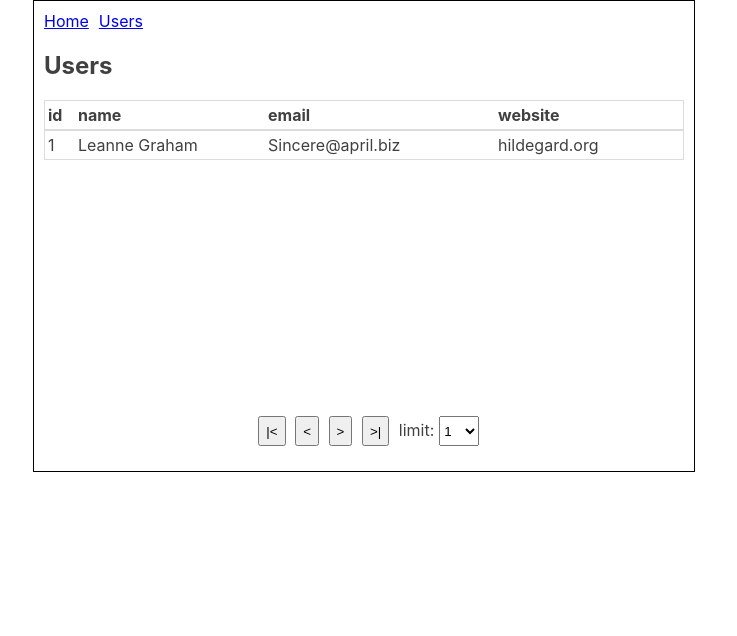
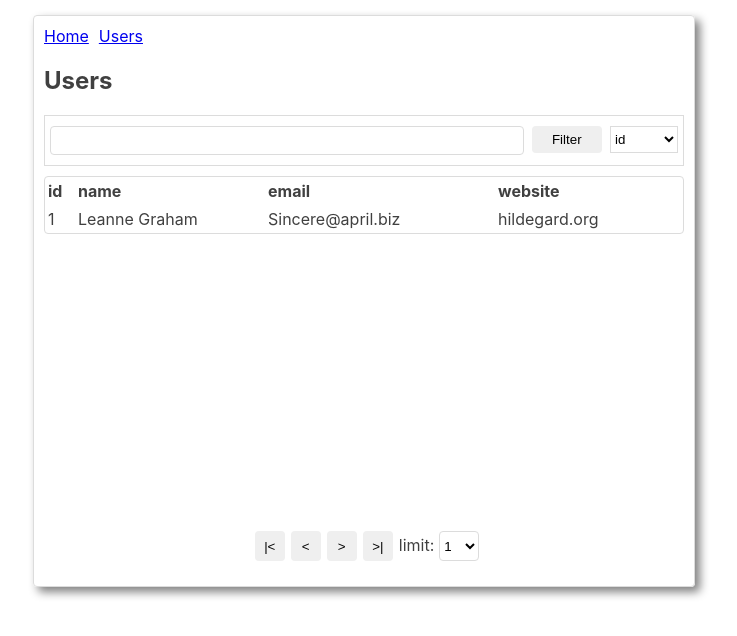
Before and after one commit to ivanseibel/react-query, a React (Create React App) app: page /users in a window 1280 px wide. Shown: the top 636 px of the page, without its empty margins (276-1013 px from the left). Built offline with nearby package versions, Linux system fonts and the light colour scheme; data requests are answered from the project's data file.

Commit message:
Add badge to show filtered fields

```diff
--- a/src/App.css
+++ b/src/App.css
@@ -1,16 +1,98 @@
 #root {
     min-width: 600px;
     width: 50%;
-    height: 450px;
-    margin: auto;
-    border: 1px solid black;
+    height: 550px;
+    margin: 15px auto;
+    border: 1px solid gainsboro;
+    border-radius: 4px;
     padding: 10px;
+    box-shadow: 5px 5px 10px #808080;
 }
 
-.main {
+#main {
     display: flex;
     flex-direction: column;
     height: 100%;
+}
+
+#filters-container {
+    display: flex;
+
+    flex-direction: column;
+    justify-content: center;
+
+    margin-bottom: 10px;
+    padding: 10px 5px 5px;
+
+    border: 1px solid gainsboro;
+}
+
+#filters-container .line1 {
+    display: flex;
+    justify-content: space-evenly;
+}
+
+#filters-container .line1 input {
+    border: 1px solid gainsboro;
+    height: 25px;
+    border-radius: 4px;
+    flex: 0.8;
+    margin-right: 8px;
+}
+
+#filters-container .line1 button {
+    height: 27px;
+    border: none;
+    border-radius: 4px;
+    flex: 0.10;
+    margin-right: 8px;
+}
+
+#filters-container .line1 select {
+    height: 27px;
+    border: 1px solid gainsboro;
+    background-color: white;
+    flex: 0.10;
+}
+
+#filters-container .line2 {
+    margin-top: 5px;
+    display: flex;
+    align-items: center;
+    justify-content: flex-start;
+    flex-wrap: wrap;
+}
+
+#filters-container .line2 div {
+    display: flex;
+    align-items: center;
+    margin-bottom: 3px;
+}
+
+#filters-container .line2 div .filters-badge {
+    font-size: 12px;
+    padding: 5px 18px 5px 8px;
+    border-radius: 8px;
+    background-color: beige;
+}
+
+.close-icon {
+    font-size: 9px;
+    position: relative;
+    left: -15px;
+    font-weight: 600;
+    border: 1px solid slateblue;
+    color: slateblue;
+    border-radius: 50%;
+    height: 8px;
+    width: 8px;
+    display: flex;
+    justify-content: center;
+    align-items: center;
+}
+
+.close-icon:hover {
+    cursor: pointer;
 }
 
 ul {
@@ -25,14 +107,15 @@ nav ul li:nth-of-type(2n) {
     margin-left: 10px;
 }
 
-.user-list-grid {
+#user-list-grid {
     flex-direction: column;
+    border: 1px solid gainsboro;
+    border-radius: 4px;
 }
 
-.user-list-grid li {
+#user-list-grid li {
     display: grid;
     grid-template-columns: 30px 190px 230px auto;
-    border: 1px solid gainsboro;
     padding: 4px 3px;
 }
 
@@ -45,7 +128,7 @@ footer {
     align-items: flex-end;
 }
 
-.page-buttons {
+#page-buttons {
     width: 150px;
     height: 30px;
 
@@ -53,15 +136,24 @@ footer {
     justify-content: space-evenly;
 }
 
-.limit {
+#page-buttons button {
+    border: none;
+    border-radius: 4px;
+    width: 30px;
+}
+
+#limit {
     height: 30px;
 
     display: flex;
     align-items: center;
 }
 
-.limit select {
+#limit select {
     width: 40px;
     height: 30px;
     margin-left: 5px;
+    border-radius: 4px;
+    background-color: white;
+    border-color: gainsboro;
 }
--- a/src/App.tsx
+++ b/src/App.tsx
@@ -9,16 +9,22 @@ import {
 import { useFetchUsers } from './services/data/users.service';
 
 import './App.css';
-import { useState } from "react";
+import { Fragment, useState } from "react";
 import { useCallback } from "react";
+import { useEffect } from "react";
 
 const queryClient = new QueryClient();
+
+interface IFilterOption {
+  filter: string;
+  filterValue: string;
+}
 
 export default function App() {
   return (
     <QueryClientProvider client={queryClient} >
       <Router>
-        <div className="main">
+        <div id="main">
           <nav>
             <ul>
               <li>
@@ -51,6 +57,10 @@ function Home() {
 function Users() {
   const [page, setPage] = useState(1);
   const [limit, setLimit] = useState(1);
+  // const [filters, setFilters] = useState<string[]>([]);
+  const [appliedFilters, setAppliedFilters] = useState<IFilterOption[]>([]);
+  const [selectedFilter, setSelectedFilter] = useState('id');
+  const [filterInput, setFilterInput] = useState('');
 
   const {
     data,
@@ -86,26 +96,88 @@ function Users() {
     setPage(1);
   }, [])
 
+  const handleFilterInput = useCallback((e) => {
+    setFilterInput(e.target.value);
+  }, []);
+
+  const handleSelectedFilter = useCallback((e) => {
+    setSelectedFilter(e.target.value);
+  }, []);
+
+  const handleApplyFilter = useCallback(() => {
+    const newFilter = {
+      filter: selectedFilter,
+      filterValue: filterInput
+    };
+
+    setAppliedFilters([...appliedFilters, newFilter]);
+  }, [appliedFilters, filterInput, selectedFilter]);
+
+  const handleCloseFilter = useCallback((index: number) => {
+    const newAppliedFilters = appliedFilters;
+    newAppliedFilters.splice(index, 1);
+    setAppliedFilters([...newAppliedFilters]);
+  }, [appliedFilters]);
+
+  useEffect(() => {
+    console.table(appliedFilters);
+  }, [appliedFilters]);
+
   return (
     <>
       <h2>Users</h2>
       {isLoading && (
-        <span>...loading data</span>
+        <p>...loading data</p>
       )}
 
       {isError && error && (
-        <span>{error.message}</span>
+        <p>{error.message}</p>
       )}
 
-      <ul className="user-list-grid">
+      <div id="filters-container">
+        <div className="line1">
+          <input
+            type="text"
+            name="filter"
+            id="filter"
+            onChange={handleFilterInput}
+            className="filters-elements"
+          />
+          <button type="submit" onClick={handleApplyFilter} >Filter</button>
+          <select
+            name="filters-list"
+            id="filters-list"
+            onChange={handleSelectedFilter}
+            className="filters-elements"
+          >
+            <option value="id">id</option>
+            <option value="name">name</option>
+            <option value="email">email</option>
+            <option value="website">website</option>
+          </select>
+        </div>
+        <div className="line2">
+          {appliedFilters.map((item, index) => (
+            <Fragment key={index.toString()}>
+              <div>
+                <span className="filters-badge">{item.filter}={item.filterValue}</span>
+                <span className="close-icon" onClick={() => handleCloseFilter(index)}>x</span>
+              </div>
+            </Fragment>
+          ))}
+        </div>
+      </div>
+
+      {data?.users && (
+        <ul id="user-list-grid">
           <li>
             <strong>id</strong>
             <strong>name</strong>
             <strong>email</strong>
             <strong>website</strong>
           </li>
-        {data?.users.map(user => (
-          <li>
+          {data.users.map(user => (
+            <li key={user.email} >
               <span>{user.id}</span>
               <span>{user.name}</span>
               <span>{user.email}</span>
@@ -113,9 +185,10 @@ function Users() {
             </li>
           ))}
         </ul>
+      )}
 
       <footer>
-        <div className="page-buttons">
+        <div id="page-buttons">
           <button onClick={handleFirstPage}>
             {`|<`}
           </button>
@@ -129,9 +202,9 @@ function Users() {
             {`>|`}
           </button>
         </div>
-        <div className="limit">
+        <div id="limit">
           <label htmlFor="limit">limit:
-            <select name="limit" id="limit" onChange={handleLimit} >
+            <select name="limit" id="limit-items" onChange={handleLimit} >
               <option value="1">1</option>
               <option value="2">2</option>
               <option value="3">3</option>
```
Lines whose indentation alone changed are shown as unchanged.
